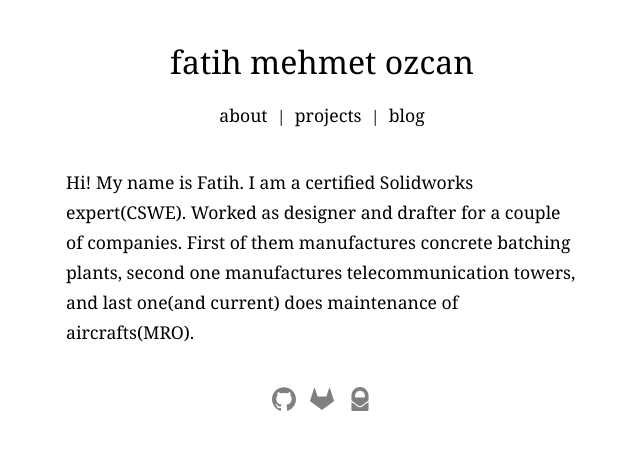
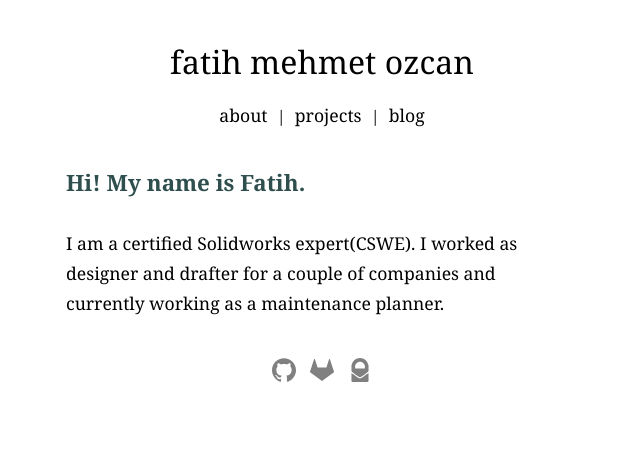
Before and after one commit to fatihmeh/fatihmeh.github.io, a Jekyll site: the page built from index.html, in a window 1280 px wide. Shown: the top 450 px of the page, without its empty margins (318-958 px from the left). Built offline with Jekyll 4.4.1, drawn with Linux system fonts in a browser that asks for light colours.

Commit message:
Update index.html

```diff
--- a/index.html
+++ b/index.html
@@ -2,4 +2,5 @@
 layout: default
 title: about fatih
 ---
-<p class="about">Hi! My name is Fatih. I am a certified Solidworks expert(CSWE). Worked as designer and drafter for a couple of companies. First of them manufactures concrete batching plants, second one manufactures telecommunication towers, and last one(and current) does maintenance of aircrafts(MRO).</p>
+<h2 class="parag">Hi! My name is Fatih.</h2>
+<p class="about">I am a certified Solidworks expert(CSWE). I worked as designer and drafter for a couple of companies and currently working as a maintenance planner.</p>
```
